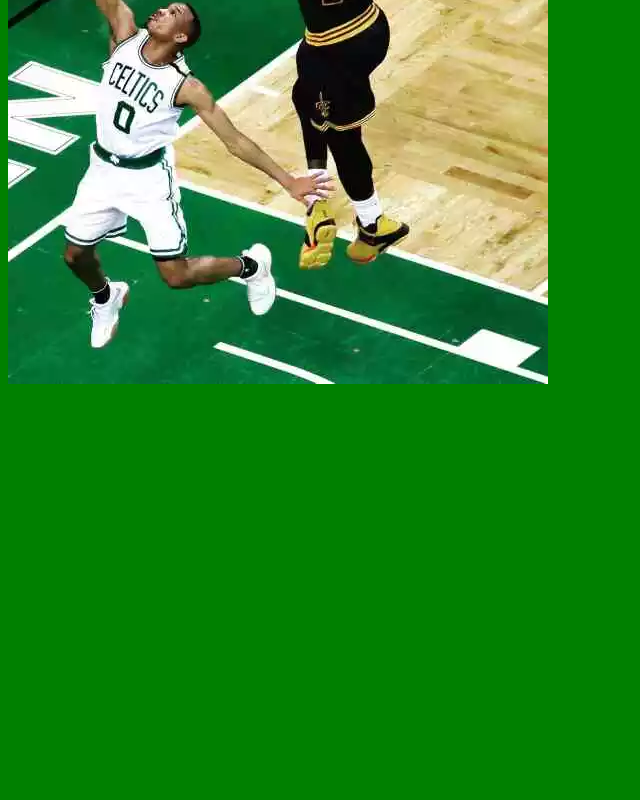
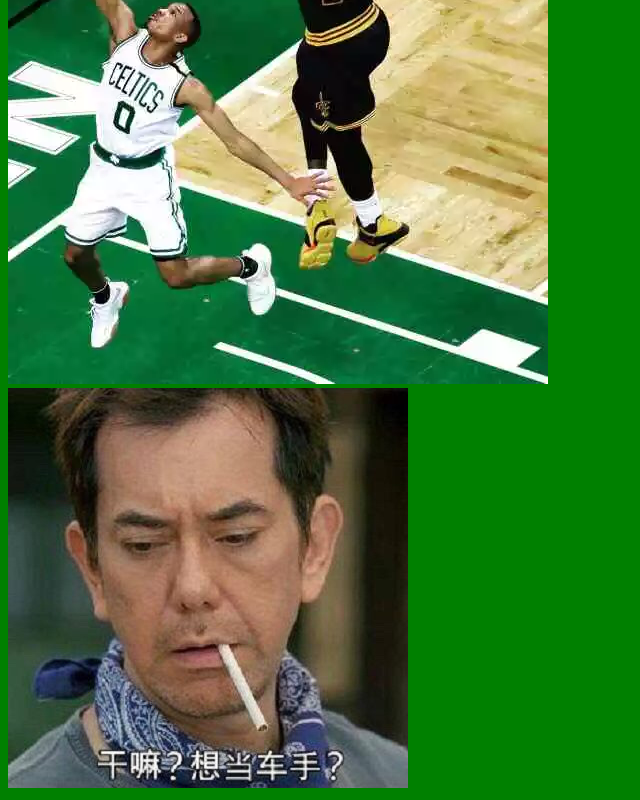
Before and after one commit to linjie961225/studyGitBranch38, a plain HTML site: page index.html in a window 1280 px wide. Shown: the part 332-1132 px from the top of the page, without its empty margins (0-640 px from the left). Before the commit the page ends 800 px from the top, so only its background shows below. Drawn offline with Linux system fonts and the light colour scheme.

Commit message:
来当车手吗

```diff
--- a/index.html
+++ b/index.html
@@ -11,5 +11,7 @@
     <p>深圳岳云鹏写了个首页</p>
     <br>
     <img src="./LBJ.png" alt="">
+    <br>
+    <img src="./想当车手吗.png" alt="">
 </body>
 </html>
```
Also changed, not shown: 想当车手吗.png (added).
